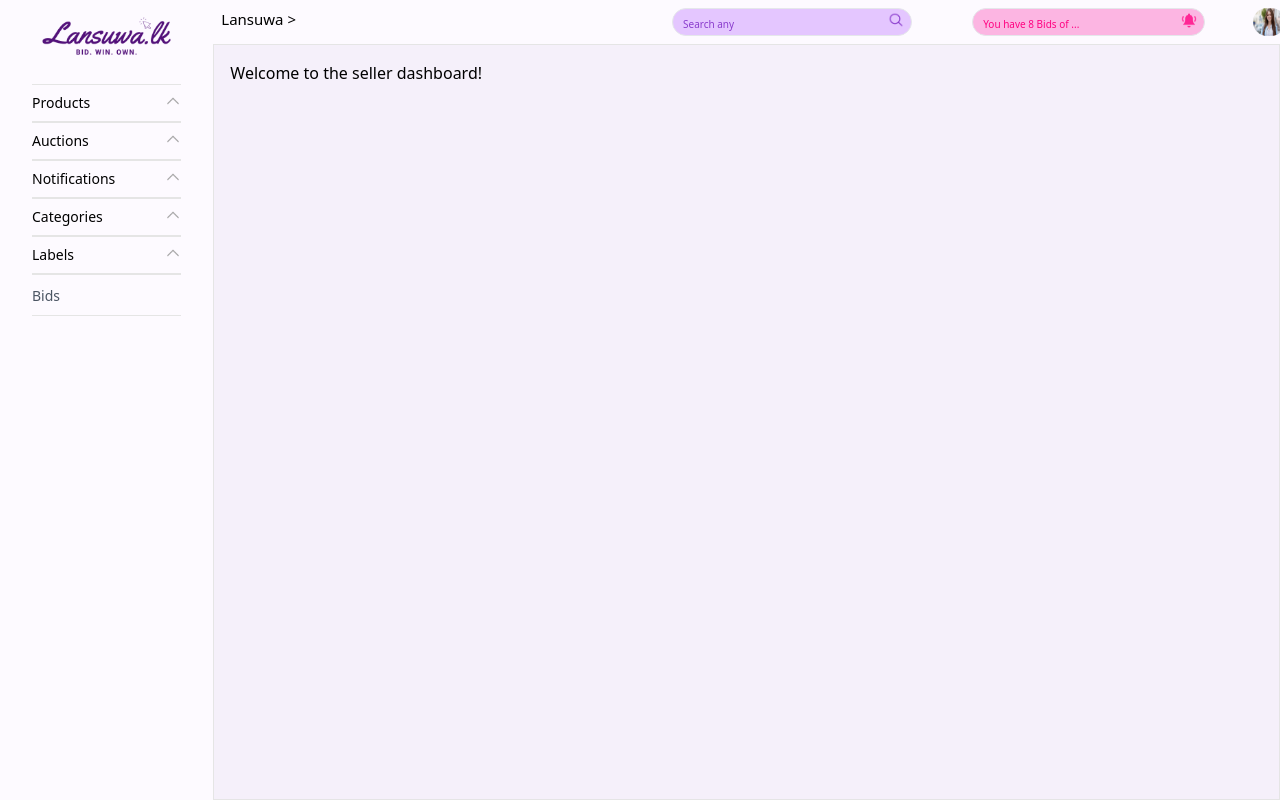
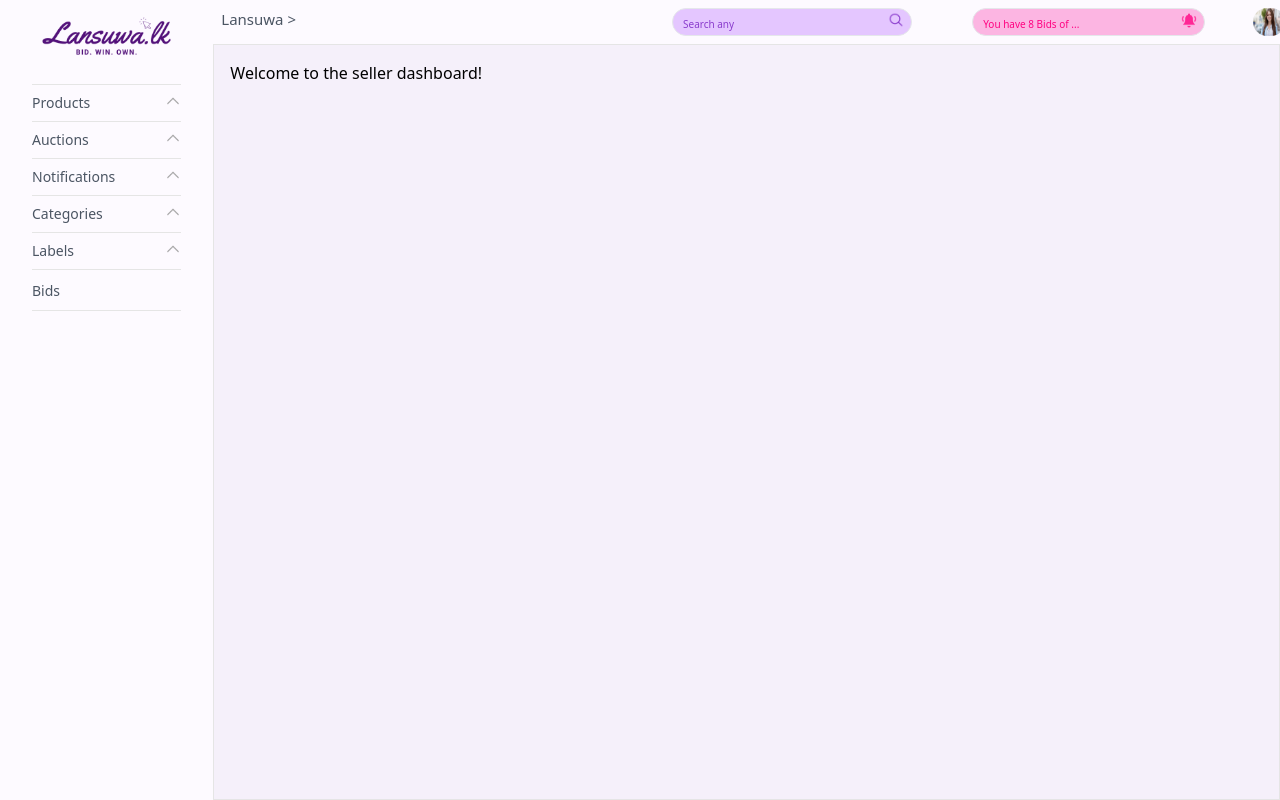
Before and after one commit to Dewmini-Mandis/auction-management-system-frontend, a React (Vite) app in the folder ams-frontend/: page /productlist in a window 1280 px wide. Built offline with nearby package versions, Linux system fonts and the light colour scheme.

Commit message:
update sidebars

```diff
--- a/ams-frontend/src/components/layout/HeaderSeller/HeaderSeller.jsx
+++ b/ams-frontend/src/components/layout/HeaderSeller/HeaderSeller.jsx
@@ -11,7 +11,7 @@ function HeaderSeller({isSidebarVisible , toggleSidebarVisibility , breadcrumb})
         <button type='button' className={`block col-start-1 row-start-1 md:hidden ${isSidebarVisible ? 'xxs:-ms-4' : 'ms-0'} ${isSidebarVisible ? '-ms-3' : 'ms-0'}`}>
             <img className='w-4 h-4 xxs:w-5 xxs:h-5' src={xbox} alt="Xbox"  onClick={toggleSidebarVisibility} />
       </button>
-      <div className={`row-start-1 lg:col-span-2 col-start-1 font-medium md:text-[12px] xl:text-[15px] xxs:text-[10px] text-[8px] w-fit 2xl:ms-12 my-0 lg:mb-0 ms-7 md:ms-0 ${isSidebarVisible ? 'hidden' : 'block'}`}>
+      <div className={`row-start-1 lg:col-span-2 col-start-1 font-medium md:text-[12px] xl:text-[15px] xxs:text-[10px] text-[8px] w-fit 2xl:ms-12 my-0 lg:mb-0 ms-7 md:ms-0 text-gray-600 ${isSidebarVisible ? 'hidden' : 'block'}`}>
       {breadcrumb}
       </div>
       <div className='flex col-start-2 row-start-1 lg:col-start-3 xl:col-span-2 xl:col-start-4 d-flex'>
--- a/ams-frontend/src/components/layout/SideBar/SideBar.jsx
+++ b/ams-frontend/src/components/layout/SideBar/SideBar.jsx
@@ -52,7 +52,7 @@ function SideBar({ isSidebarVisible , onBreadcrumbChange}) {
         <img src={logo} alt="logo" className='h-5 m-1 mt-2 w-25 xss:h-6 xss:w-30 md:m-3 lg:m-4 md:w-35 md:h-7 xl:h-10 xl:w-55' />
     </div>
   <ul className="p-3 xss:p-4 lg:px-6 xl:px-8 ">
-    <li className="py-2 border-solid border-y border-neutral-200 ">
+    <li className="py-2 text-gray-600 border-solid border-y border-neutral-200 ">
     <div
             onClick={() => {
               toggleMenu('products');
@@ -76,7 +76,7 @@ function SideBar({ isSidebarVisible , onBreadcrumbChange}) {
         </ul>
       )}
     </li>
-    <li className="py-2 border-solid border-y border-neutral-200">
+    <li className="py-2 text-gray-600 border-b border-solid border-neutral-200">
   <div
     onClick={() => {
       toggleMenu('auctions')
@@ -100,7 +100,7 @@ function SideBar({ isSidebarVisible , onBreadcrumbChange}) {
     </ul>
   )}
 </li>
-<li className="py-2 border-solid border-y border-neutral-200">
+<li className="py-2 text-gray-600 border-b border-solid border-neutral-200">
   <div
     onClick={() => {
       toggleMenu('notifications')
@@ -124,7 +124,7 @@ function SideBar({ isSidebarVisible , onBreadcrumbChange}) {
     </ul>
   )}
 </li>
-<li className="py-2 border-solid border-y border-neutral-200">
+<li className="py-2 text-gray-600 border-b border-solid border-neutral-200">
   <div
     onClick={() => {
       toggleMenu('categories')
@@ -148,7 +148,7 @@ function SideBar({ isSidebarVisible , onBreadcrumbChange}) {
     </ul>
   )}
 </li>
-<li className="py-2 border-solid border-y border-neutral-200">
+<li className="py-2 text-gray-600 border-b border-solid border-neutral-200">
   <div
     onClick={() => {
       toggleMenu('labels')
@@ -172,7 +172,7 @@ function SideBar({ isSidebarVisible , onBreadcrumbChange}) {
     </ul>
   )}
 </li>
-<li className="py-2 border-solid border-y border-neutral-200">
+<li className="py-2 border-b border-solid border-neutral-200">
 
     <span className='text-[10px] md:text-[12px] lg:text-[13px] xl:text-sm text-gray-600 '><Link to='/bids' onClick={() => handleBreadcrumbChange('Lansuwa > Bids ')}>Bids</Link></span>
 
--- a/ams-frontend/src/components/layout/SidebarBuyer/SidebarBuyer.jsx
+++ b/ams-frontend/src/components/layout/SidebarBuyer/SidebarBuyer.jsx
@@ -21,7 +21,7 @@ function SidebarBuyer({ isSidebarVisible, onBreadcrumbChange }) {
     };
 
     return (
-        <div className={`2xl:pl-6 w-1/3 md:w-1/6 h-full bg-[#FDFAFF] text-gray-600 shadow-md md:block ${isSidebarVisible ? 'block' : 'hidden'}`}>
+        <div className={`2xl:pl-6 w-1/3 md:w-1/6 h-full bg-[#FDFAFF] text-gray-600 border-r border-solid border-neutral-200 shadow-md md:block ${isSidebarVisible ? 'block' : 'hidden'}`}>
             <ul className="">
                 <li className={`p-3 border-b border-solid xss:p-4 lg:px-6 xl:px-8 border-neutral-200 ${activeLink === 'myaccount' ? 'bg-[#480C7B] text-white' : 'hover:text-[#480C7B]'}`}>
                     <span className='text-[10px] md:text-[12px] lg:text-[13px] xl:text-sm'>
```
